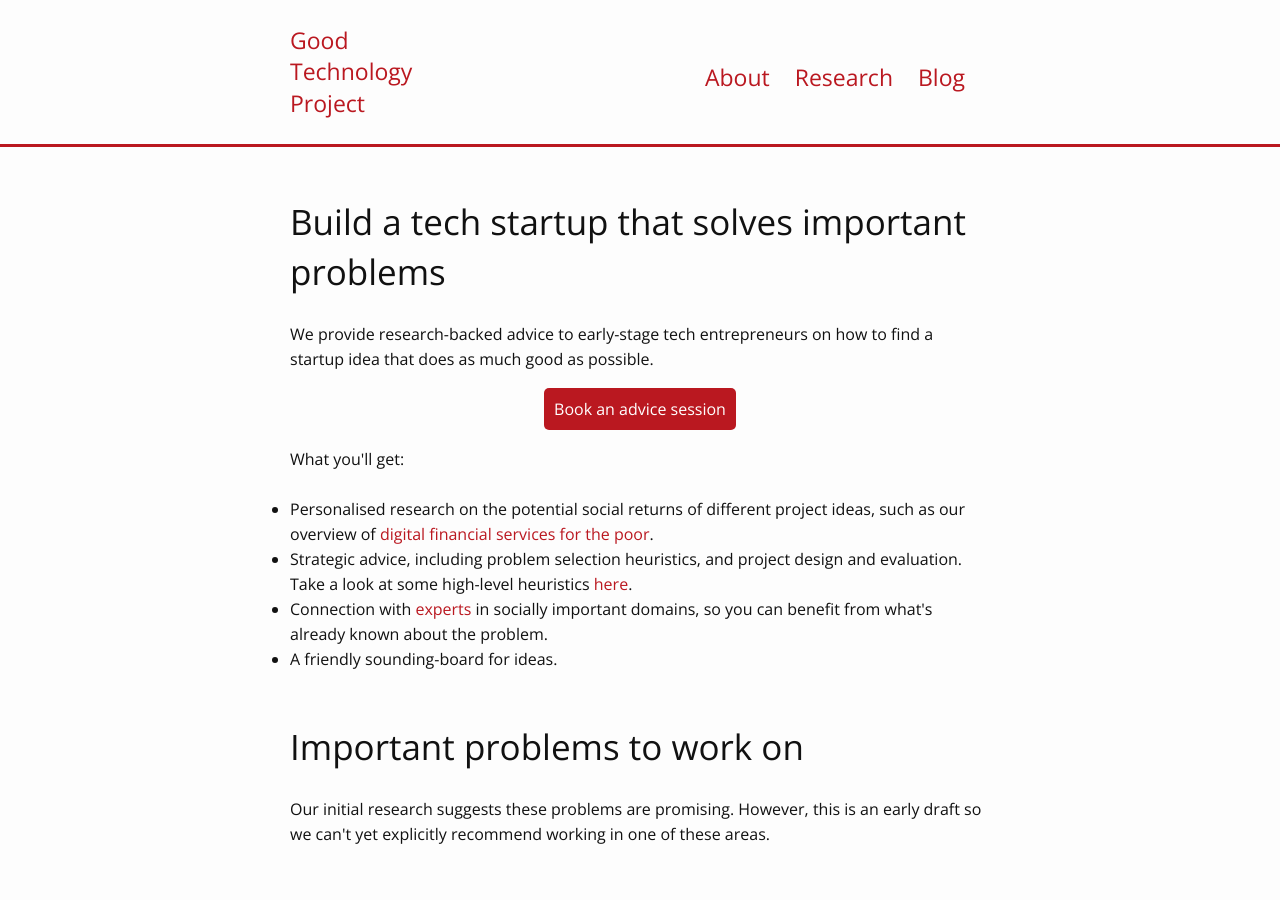
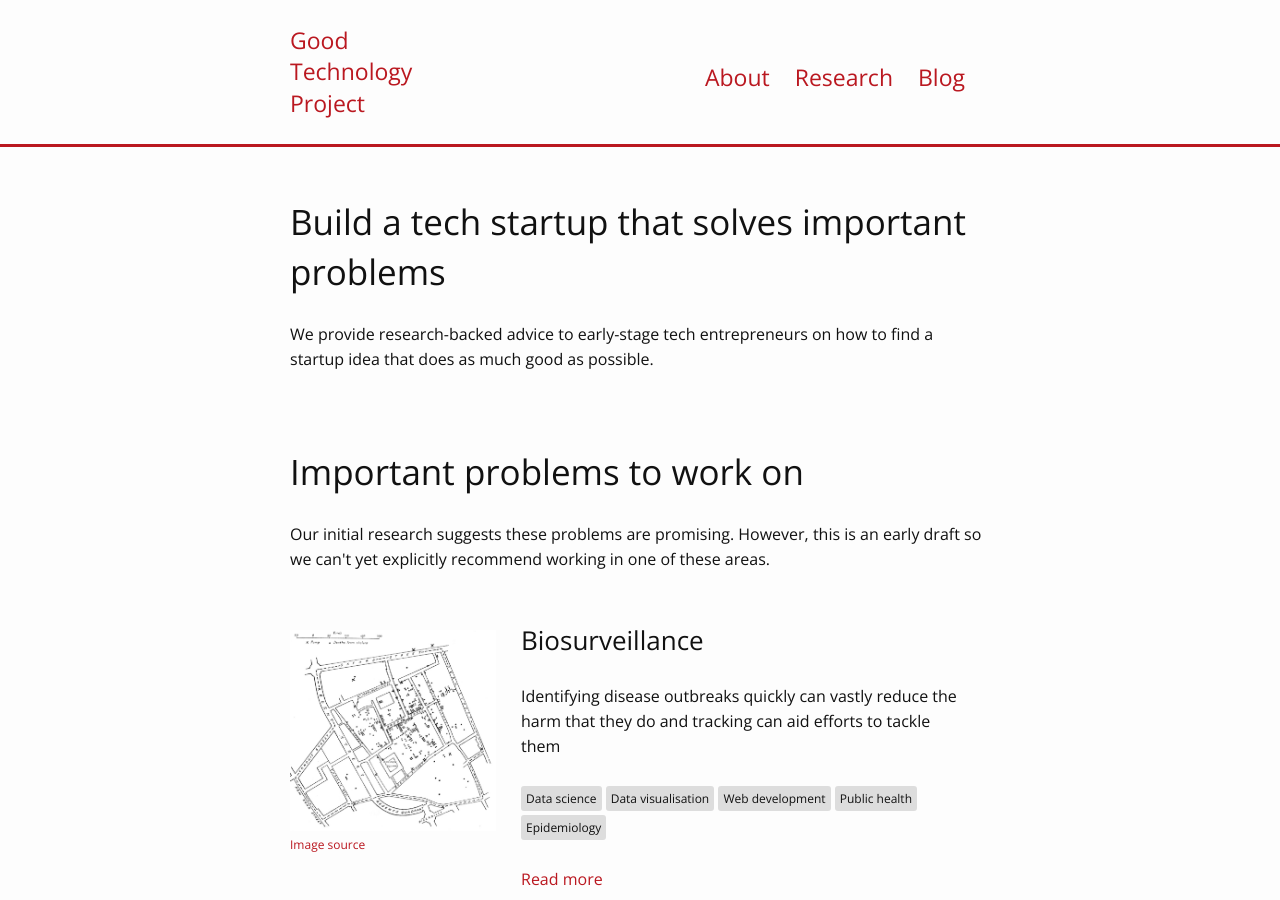
Before and after one commit to richardbatty/good-technology-project, a Jekyll site: the page built from index.html, in a window 1280 px wide and 900 px high. Built offline with Jekyll 4.4.1, drawn with Linux system fonts in a browser that asks for light colours; comment, search, counter and statistics services are not loaded.

Commit message:
Remove booking from website

```diff
--- a/index.html
+++ b/index.html
@@ -12,19 +12,6 @@ layout: default
       We provide research-backed advice to early-stage tech entrepreneurs on how to find a startup idea that does as much good as possible.
     </p>
   </div>
-
-  <div class="advice-session-button">
-    <a class="primary-button" href="https://calendly.com/rjlbatty">Book an advice session</a>
-  </div>
-  <p>
-    What you'll get:
-  </p>
-  <ul>
-    <li>Personalised research on the potential social returns of different project ideas, such as our overview of <a href="/blog/2016/01/04/digital-financial-services-for-the-poor-shallow-overview">digital financial services for the poor</a>.</li>
-    <li>Strategic advice, including problem selection heuristics, and project design and evaluation. Take a look at some high-level heuristics <a href="/blog/2016/06/25/high-level-considerations">here</a>.</li>
-    <li>Connection with <a href="/blog/2016/06/11/interview-with-alex-demarsh">experts</a> in socially important domains, so you can benefit from what's already known about the problem.</li>
-    <li>A friendly sounding-board for ideas.</li>
-  </ul>
 
   <div class="problem-list-container">
     <h1>Important problems to work on</h2>
```
